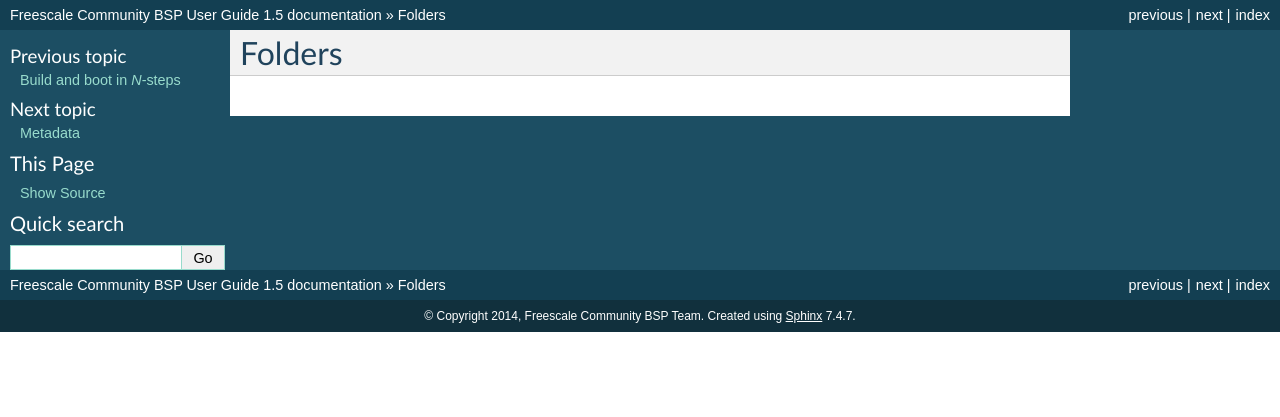
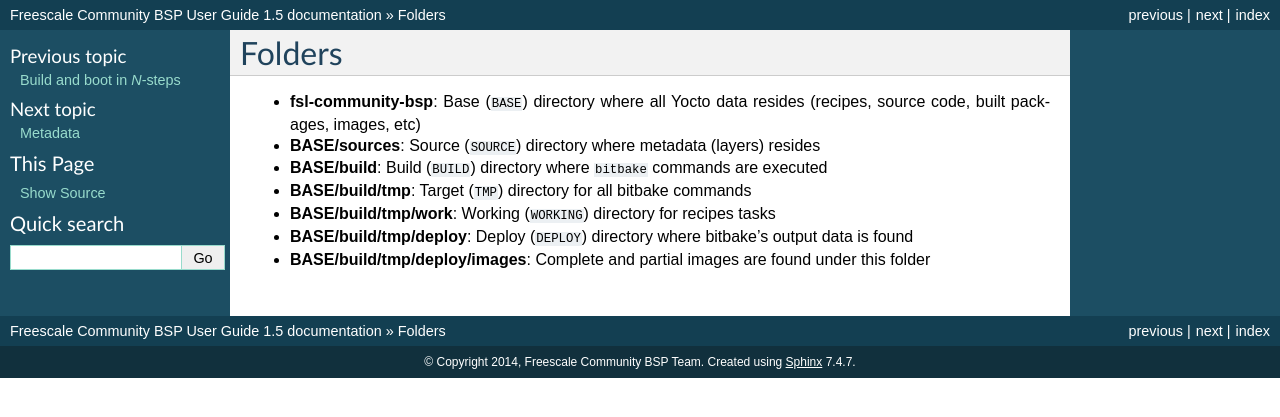
Before and after one commit to Freescale/Documentation, a Sphinx documentation site: the page built from user-guide/source/folders.rst, in a window 1280 px wide. Shown: the top 417 px of the page. Built offline with Sphinx 7.4.7, drawn with Linux system fonts in a browser that asks for light colours.

Commit message:
Brief description of commonly used folders
Signed-off-by: Leonardo Sandoval <leo@freescale.com>

```diff
--- a/user-guide/source/folders.rst
+++ b/user-guide/source/folders.rst
@@ -1,2 +1,16 @@
 Folders
 =======
+
+* **fsl-community-bsp**: Base (``BASE``) directory where all Yocto data resides (recipes, source code, built packages, images, etc)
+
+* **BASE/sources**: Source (``SOURCE``) directory where metadata (layers) resides
+
+* **BASE/build**: Build (``BUILD``) directory where ``bitbake`` commands are executed
+
+* **BASE/build/tmp**: Target (``TMP``) directory for all bitbake commands
+
+* **BASE/build/tmp/work**: Working (``WORKING``) directory for recipes tasks
+
+* **BASE/build/tmp/deploy**: Deploy (``DEPLOY``) directory where bitbake's output data is found
+
+* **BASE/build/tmp/deploy/images**: Complete and partial images are found under this folder
```
